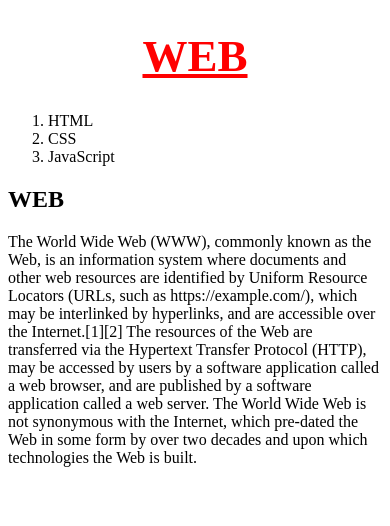
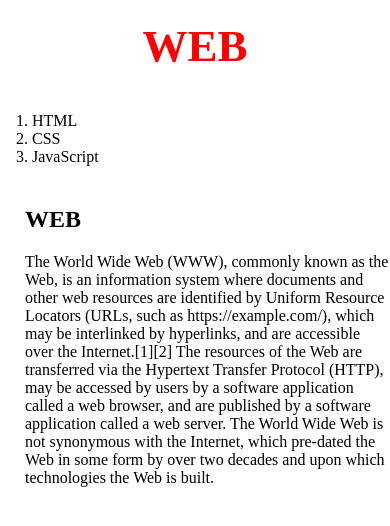
Before and after one commit to LeoJoo92/web1, a plain HTML site: page index.html in a window 390 px wide. Drawn offline with Linux system fonts and the light colour scheme; a script that the page names is missing.

Commit message:
Add files via upload

```diff
--- a/index.html
+++ b/index.html
@@ -12,28 +12,23 @@
   </script>
   <title>WEB1 - Welcome</title>
   <meta charset="utf-8">
-  <style>
-    a {
-      color:black;
-      text-decoration: none;
-    }
-    h1 {
-      font-size: 45px;
-      text-align: center;
-    }
-  </style>
+  <link rel="stylesheet" href="style.css">
 </head>
 <body>
-  <h1><a href="index.html" style="color:red;text-decoration:underline">WEB</a></h1>
+  <h1><a href="index.html" id="active">WEB</a></h1>
+  <div id="grid">
     <ol>
       <li><a href="1.html">HTML</a></li>
       <li><a href="2.html">CSS</a></li>
       <li><a href="3.html">JavaScript</a></li>
     </ol>
+    <div id="article">
       <h2>WEB</h2>
       <p>
         The World Wide Web (WWW), commonly known as the Web, is an information system where documents and other web resources are identified by Uniform Resource Locators (URLs, such as https://example.com/), which may be interlinked by hyperlinks, and are accessible over the Internet.[1][2] The resources of the Web are transferred via the Hypertext Transfer Protocol (HTTP), may be accessed by users by a software application called a web browser, and are published by a software application called a web server. The World Wide Web is not synonymous with the Internet, which pre-dated the Web in some form by over two decades and upon which technologies the Web is built.
       </p>
+    </div>
+  </div>
 </body>
 <div id="disqus_thread"></div>
 <script>
--- /dev/null
+++ b/style.css
@@ -0,0 +1,43 @@
+body{
+  margin:0;
+}
+#active {
+  color:red;
+}
+a {
+  color:black;
+  text-decoration: none;
+}
+h1 {
+  font-size:45px;
+  text-align: center;
+  border-bottom:1px solid gray;
+  margin:0;
+  padding:20px;
+}
+ol{
+  border-right:1px solid gray;
+  width:100px;
+  margin:0;
+  padding:20px;
+}
+#grid{
+  display: grid;
+  grid-template-columns: 150px 1fr;
+}
+#grid ol{
+  padding-left: 32px;
+}
+#article{
+  padding-left: 25px;
+}
+@media(max-width:720px){
+  #grid{
+    display: block;
+  }
+  ol{
+    border-right:none;
+  }
+  h1 {
+    border-bottom:none;
+}
```
Also changed, not shown: 1.html (+7 -12 lines), 2.html (+1 -38 lines), 3.html (+6 -11 lines), mediaquery.html (added, +23 -0 lines). Lines whose indentation alone changed are shown as unchanged.
